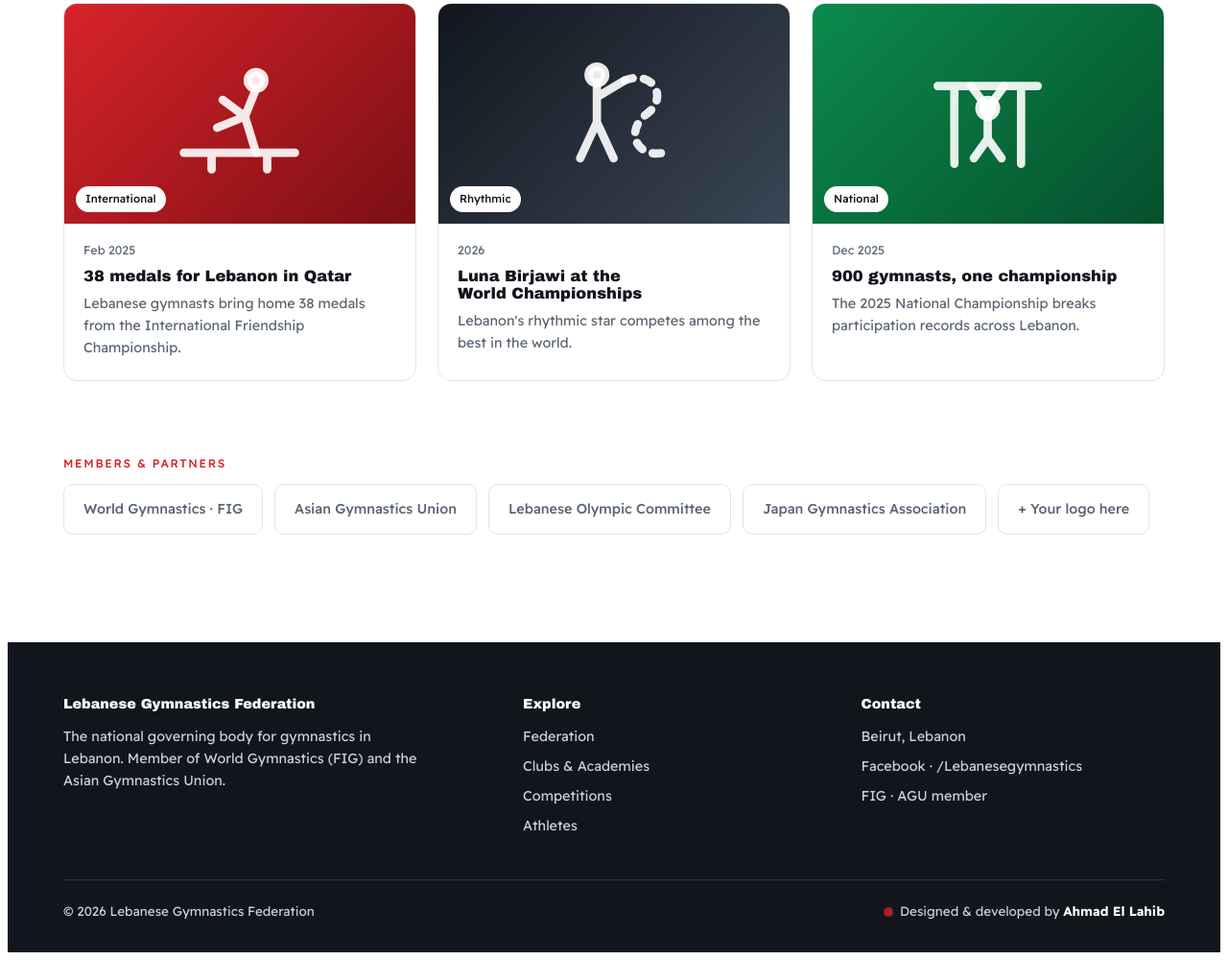
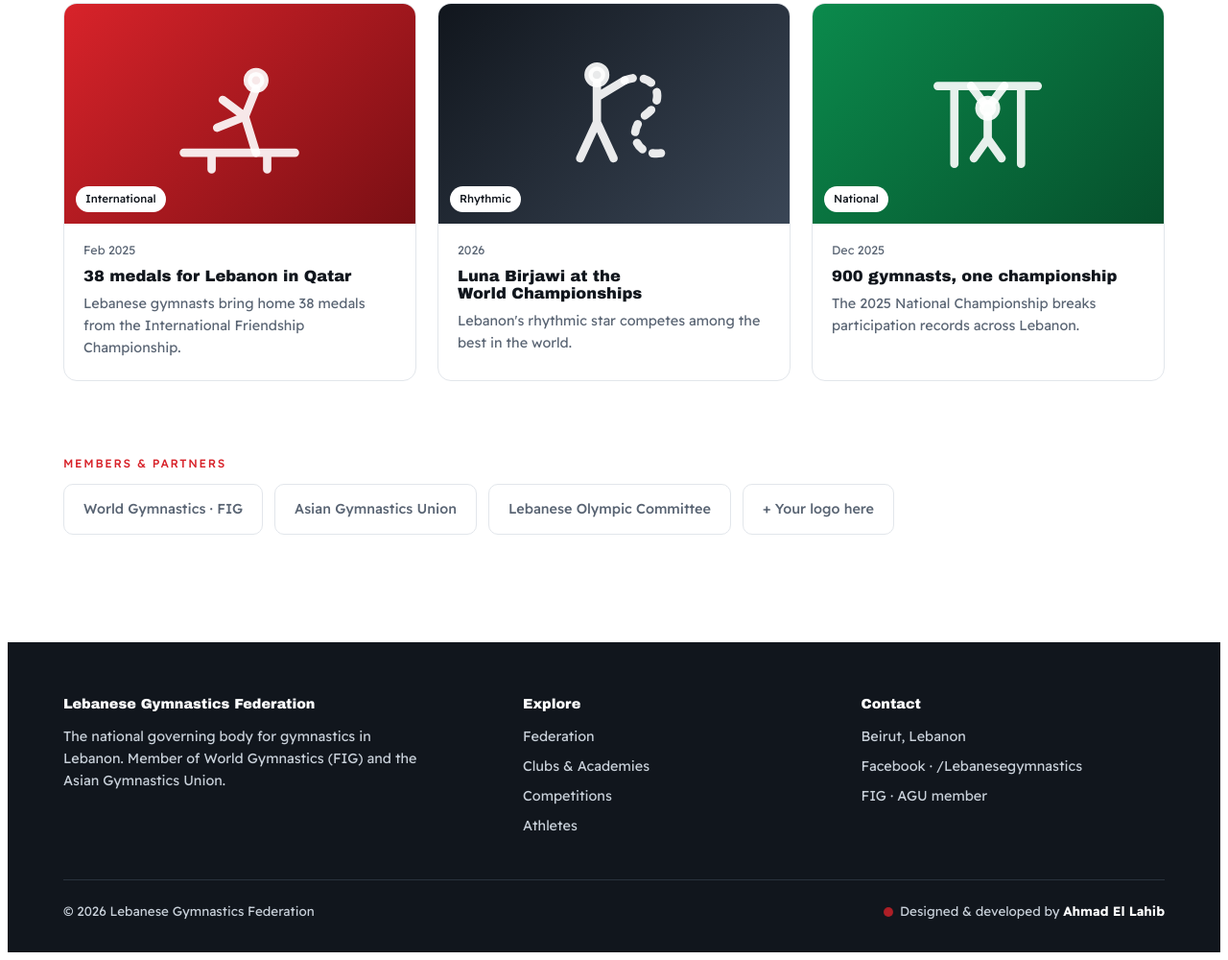
Before and after one commit to ahmadhlahib/lgf-website, a plain HTML site: page index.html in a window 1280 px wide. Shown: the part 2699-3699 px from the top of the page at 96% size. Drawn offline with Linux system fonts and the light colour scheme; a web font is replaced by a local one.

Commit message:
Remove Japan Gymnastics Association from partners (not a partner)

```diff
--- a/index.html
+++ b/index.html
@@ -545,7 +545,7 @@ function home(){
  </div></section>
  <section style="padding-top:0"><div class="wrap">
   <span class="eyebrow">${x.partE}</span>
-  <div class="partners"><span>World Gymnastics · FIG</span><span>Asian Gymnastics Union</span><span>Lebanese Olympic Committee</span><span>Japan Gymnastics Association</span><span>+ Your logo here</span></div>
+  <div class="partners"><span>World Gymnastics · FIG</span><span>Asian Gymnastics Union</span><span>Lebanese Olympic Committee</span><span>+ Your logo here</span></div>
  </div></section>`;
 }
 function federation(){
```
